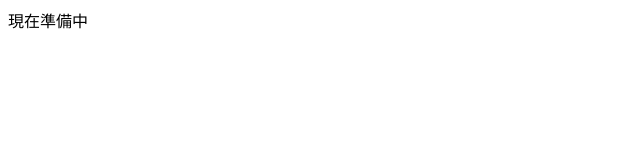
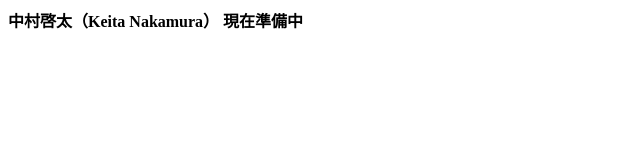
Before and after one commit to keita-n-ac/keita-n-ac.github.io, a plain HTML site: page index.html in a window 1280 px wide. Shown: the whole page, without its empty margins (0-640 px from the left). Drawn offline with Linux system fonts and the light colour scheme.

Commit message:
Update index.html

```diff
--- a/index.html
+++ b/index.html
@@ -6,5 +6,6 @@
 <meta name="viewport" content="width=device-width, initial-scale=1.0" />
 <title>Keita Nakamura Official Pages</title>
 </head>
-<body>現在準備中</body>
+<b>中村啓太（Keita Nakamura）</b>
+<b>現在準備中</b>
 </html>
```
